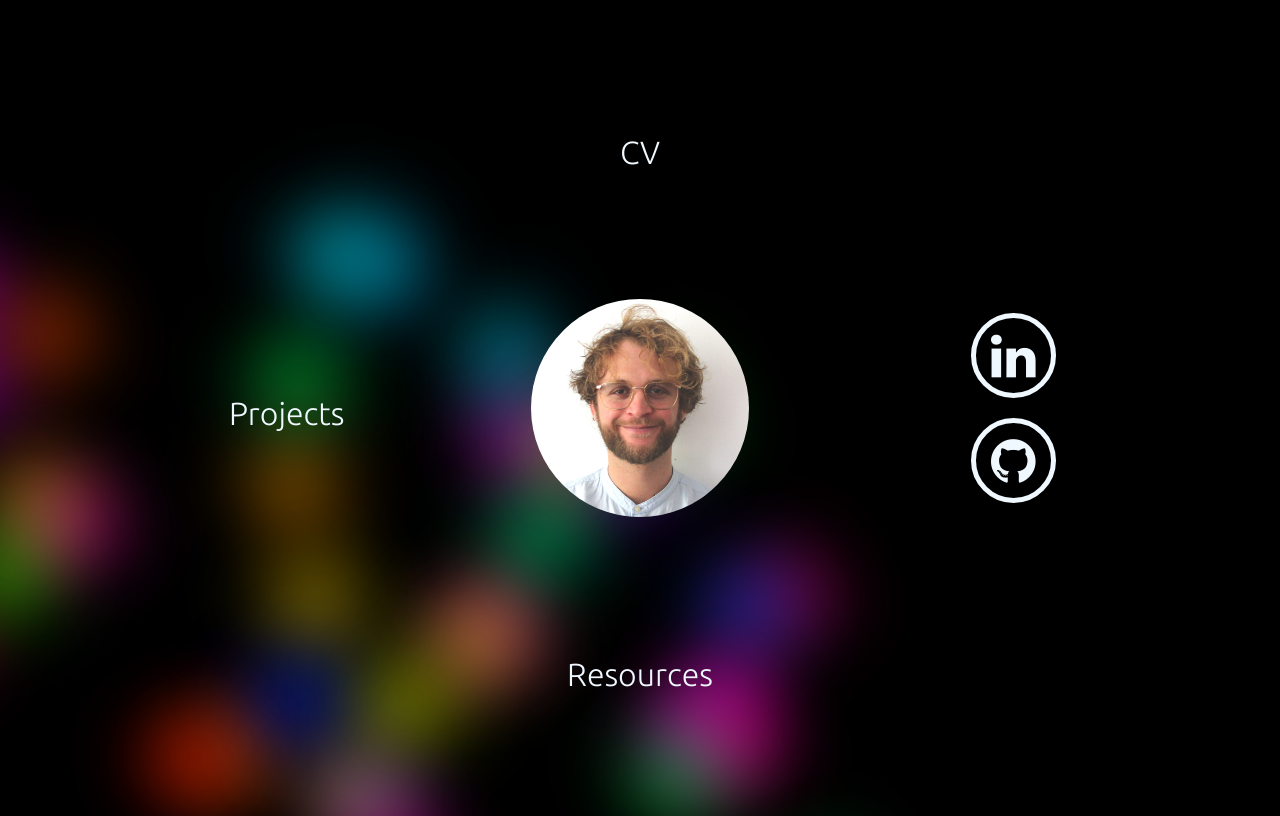
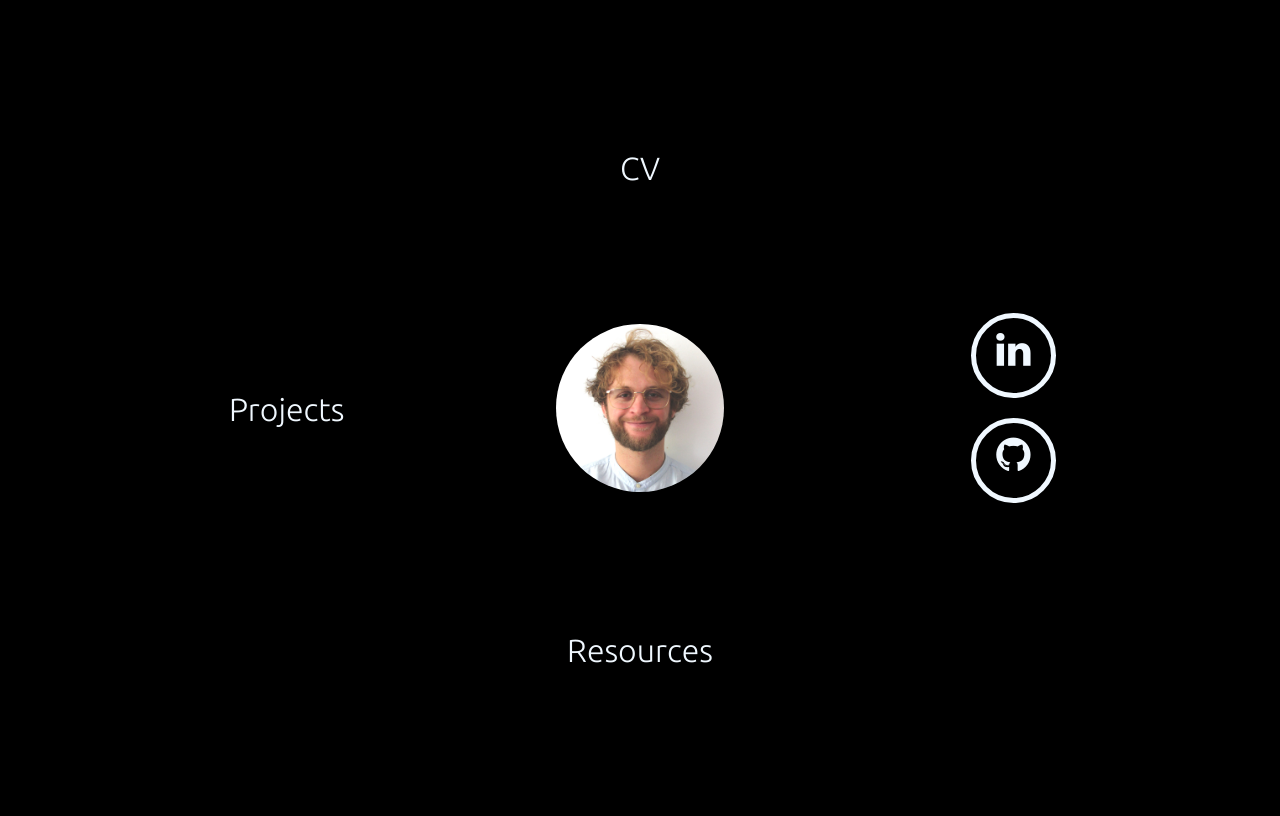
Before and after one commit to IcebergLettuce/Website, an Angular app in the folder frontend/: page /home in a window 1280 px wide. Built offline with nearby package versions, Linux system fonts and the light colour scheme.

Commit message:
try to fix animated background

```diff
--- a/frontend/src/styles.scss
+++ b/frontend/src/styles.scss
@@ -1,16 +1,16 @@
 /* You can add global styles to this file, and also import other style files */
 
-@mixin dots($count) {
-    $text-shadow: ();
-    @for $i from 0 through $count {
-      $text-shadow: $text-shadow,
-                   (-0.5+(random()) * 2) + em
-                   (-0.5+(random()) * 2) + em
-                   7px
-                   hsla(random() * 360, 100%, 50%,.9);
-    }
-    text-shadow: $text-shadow;
-  }
+// @mixin dots($count) {
+//     $text-shadow: ();
+//     @for $i from 0 through $count {
+//       $text-shadow: $text-shadow,
+//                    (-0.5+(random()) * 2) + em
+//                    (-0.5+(random()) * 2) + em
+//                    7px
+//                    hsla(random() * 360, 100%, 50%,.9);
+//     }
+//     text-shadow: $text-shadow;
+//   }
 
   html {
     font: 5vmin/1.3 Serif;
@@ -18,48 +18,48 @@
     background: #000;
   }
 
-  body {
-    display: block;
-    font-size: 52px;
-    color: transparent;
-    z-index: -10;
-  }
+//   body {
+//     display: block;
+//     font-size: 52px;
+//     color: transparent;
+//     z-index: -10;
+//   }
 
-  body::before, body::after {
-    position: fixed;
-    top: 50%;
-    left: 50%;
-    width: 1em;
-    height: 1em;
-    content: '.';
-    mix-blend-mode:screen;
-    animation: 20s -20s move infinite ease-in-out alternate;
-  }
+//   body::before, body::after {
+//     position: fixed;
+//     top: 50%;
+//     left: 50%;
+//     width: 1em;
+//     height: 1em;
+//     content: '.';
+//     mix-blend-mode:screen;
+//     animation: 20s -20s move infinite ease-in-out alternate;
+//   }
 
 
-  body::before {
-    @include dots(30);
-    animation-duration: 10;
-    animation-delay: 0;
-  }
+//   body::before {
+//     @include dots(30);
+//     animation-duration: 10;
+//     animation-delay: 0;
+//   }
 
-  body::after {
-    @include dots(30);
-    animation-duration: 10;
-    animation-delay: 0;
-  }
+//   body::after {
+//     @include dots(30);
+//     animation-duration: 10;
+//     animation-delay: 0;
+//   }
 
-  @keyframes move {
-    from {
-      transform: rotate(0deg) scale(15) //translateX(-20px);
-    }
-    to {
-      transform: rotate(90deg) scale(10) //translateX(20px);
-    }
-  }
+//   @keyframes move {
+//     from {
+//       transform: rotate(0deg) scale(15) //translateX(-20px);
+//     }
+//     to {
+//       transform: rotate(90deg) scale(10) //translateX(20px);
+//     }
+//   }
 
 
 
-  * {
-    z-index: 100;
-  }
+//   * {
+//     z-index: 100;
+//   }
```
